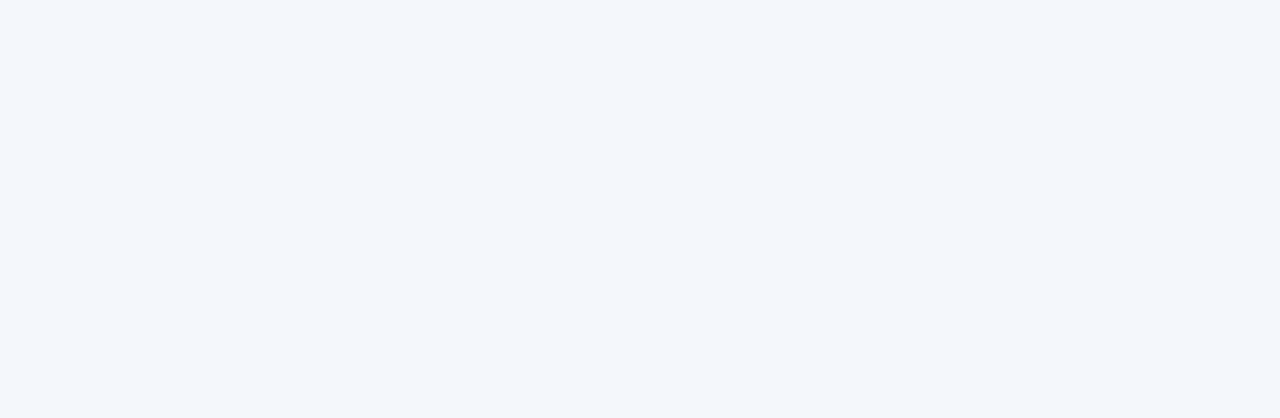
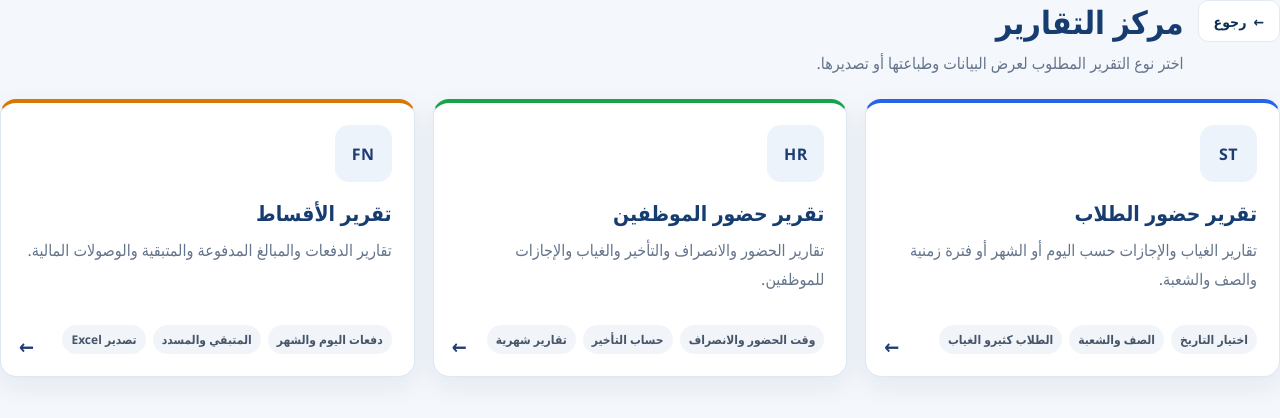
Before and after one commit to wisamnoor22-jpg/ALKufaschool, a React (Vite) app: page /reports in a window 1280 px wide. Before the commit this address had no page. Shown: the top 418 px of the page. Built offline with nearby package versions, Linux system fonts and the light colour scheme.

Commit message:
Add reports center

```diff
--- a/src/App.jsx
+++ b/src/App.jsx
@@ -12,6 +12,7 @@ import Teachers from "./pages/Teachers";
 import EmployeeProfile from "./pages/EmployeeProfile";
 import Fees from "./pages/Fees";
 import Attendance from "./pages/Attendance";
+import Reports from "./pages/Reports";
 
 import "./App.css";
 
@@ -31,6 +32,7 @@ function App() {
 
         <Route path="/fees" element={<Fees />} />
         <Route path="/attendance" element={<Attendance />} />
+        <Route path="/reports" element={<Reports />} />
       </Routes>
     </Router>
   );
--- /dev/null
+++ b/src/pages/Reports.jsx
@@ -0,0 +1,118 @@
+import { useState } from "react";
+import BackButton from "../components/common/BackButton";
+import "../styles/reports.css";
+
+const REPORT_SECTIONS = [
+  {
+    id: "student-attendance",
+    code: "ST",
+    title: "تقرير حضور الطلاب",
+    description:
+      "تقارير الغياب والإجازات حسب اليوم أو الشهر أو فترة زمنية والصف والشعبة.",
+    features: ["اختيار التاريخ", "الصف والشعبة", "الطلاب كثيرو الغياب"],
+  },
+  {
+    id: "employee-attendance",
+    code: "HR",
+    title: "تقرير حضور الموظفين",
+    description:
+      "تقارير الحضور والانصراف والتأخير والغياب والإجازات للموظفين.",
+    features: ["وقت الحضور والانصراف", "حساب التأخير", "تقارير شهرية"],
+  },
+  {
+    id: "fees",
+    code: "FN",
+    title: "تقرير الأقساط",
+    description:
+      "تقارير الدفعات والمبالغ المدفوعة والمتبقية والوصولات المالية.",
+    features: ["دفعات اليوم والشهر", "المتبقي والمسدد", "تصدير Excel"],
+  },
+];
+
+function ReportPlaceholder({ report, onBack }) {
+  return (
+    <section className="reports-workspace">
+      <header className="reports-workspace-header">
+        <button
+          type="button"
+          className="reports-inner-back"
+          onClick={onBack}
+        >
+          رجوع
+        </button>
+
+        <div>
+          <span className="reports-workspace-code">{report.code}</span>
+          <h2>{report.title}</h2>
+          <p>{report.description}</p>
+        </div>
+      </header>
+
+      <div className="reports-coming-card">
+        <strong>القسم جاهز للبدء</strong>
+        <p>
+          سنضيف الفلاتر والبيانات والطباعة والتصدير في الخطوة التالية.
+        </p>
+      </div>
+    </section>
+  );
+}
+
+export default function Reports() {
+  const [activeReport, setActiveReport] = useState("");
+
+  const selectedReport = REPORT_SECTIONS.find(
+    (report) => report.id === activeReport
+  );
+
+  return (
+    <main className="main-content reports-page" dir="rtl">
+      {!selectedReport ? (
+        <>
+          <header className="reports-page-header">
+            <BackButton />
+
+            <div>
+              <h1>مركز التقارير</h1>
+              <p>
+                اختر نوع التقرير المطلوب لعرض البيانات وطباعتها أو
+                تصديرها.
+              </p>
+            </div>
+          </header>
+
+          <section className="reports-grid">
+            {REPORT_SECTIONS.map((report) => (
+              <button
+                key={report.id}
+                type="button"
+                className={`report-card report-card-${report.id}`}
+                onClick={() => setActiveReport(report.id)}
+              >
+                <span className="report-card-code">{report.code}</span>
+
+                <div className="report-card-content">
+                  <h2>{report.title}</h2>
+                  <p>{report.description}</p>
+
+                  <div className="report-card-features">
+                    {report.features.map((feature) => (
+                      <span key={feature}>{feature}</span>
+                    ))}
+                  </div>
+                </div>
+
+                <span className="report-card-arrow">←</span>
+              </button>
+            ))}
+          </section>
+        </>
+      ) : (
+        <ReportPlaceholder
+          report={selectedReport}
+          onBack={() => setActiveReport("")}
+        />
+      )}
+    </main>
+  );
+}
--- /dev/null
+++ b/src/styles/reports.css
@@ -0,0 +1,195 @@
+.reports-page {
+  min-height: 100vh;
+  color: #1f2937;
+}
+
+.reports-page-header,
+.reports-workspace-header {
+  display: flex;
+  align-items: flex-start;
+  gap: 14px;
+  margin-bottom: 22px;
+}
+
+.reports-page-header h1,
+.reports-workspace-header h2 {
+  margin: 0;
+  color: #163c70;
+}
+
+.reports-page-header p,
+.reports-workspace-header p {
+  margin: 7px 0 0;
+  color: #64748b;
+  line-height: 1.7;
+}
+
+.reports-grid {
+  display: grid;
+  grid-template-columns: repeat(3, minmax(250px, 1fr));
+  gap: 18px;
+}
+
+.report-card {
+  position: relative;
+  min-height: 265px;
+  padding: 22px;
+  border: 1px solid #dfe7ef;
+  border-radius: 16px;
+  background: #ffffff;
+  color: #1f2937;
+  display: flex;
+  flex-direction: column;
+  align-items: flex-start;
+  text-align: right;
+  font-family: inherit;
+  cursor: pointer;
+  box-shadow: 0 9px 26px rgba(30, 60, 114, 0.08);
+  transition:
+    transform 0.2s ease,
+    border-color 0.2s ease,
+    box-shadow 0.2s ease;
+}
+
+.report-card:hover {
+  transform: translateY(-3px);
+  border-color: #91acd0;
+  box-shadow: 0 14px 32px rgba(30, 60, 114, 0.13);
+}
+
+.report-card-code,
+.reports-workspace-code {
+  width: 57px;
+  height: 57px;
+  border-radius: 14px;
+  background: #edf3fb;
+  color: #1e3c72;
+  display: inline-flex;
+  align-items: center;
+  justify-content: center;
+  font-weight: 900;
+  letter-spacing: 0.5px;
+}
+
+.report-card-content {
+  width: 100%;
+  margin-top: 17px;
+}
+
+.report-card h2 {
+  margin: 0;
+  color: #163c70;
+  font-size: 21px;
+}
+
+.report-card p {
+  min-height: 74px;
+  margin: 9px 0 15px;
+  color: #64748b;
+  line-height: 1.8;
+}
+
+.report-card-features {
+  display: flex;
+  flex-wrap: wrap;
+  gap: 7px;
+}
+
+.report-card-features span {
+  padding: 6px 9px;
+  border-radius: 999px;
+  background: #f1f5f9;
+  color: #475569;
+  font-size: 12px;
+  font-weight: 800;
+}
+
+.report-card-arrow {
+  position: absolute;
+  left: 18px;
+  bottom: 16px;
+  color: #1e3c72;
+  font-size: 20px;
+  font-weight: 900;
+}
+
+.report-card-student-attendance {
+  border-top: 4px solid #2563eb;
+}
+
+.report-card-employee-attendance {
+  border-top: 4px solid #16a34a;
+}
+
+.report-card-fees {
+  border-top: 4px solid #d97706;
+}
+
+.reports-workspace {
+  width: 100%;
+}
+
+.reports-inner-back {
+  min-height: 42px;
+  padding: 9px 15px;
+  border: 1px solid #d8e0e8;
+  border-radius: 10px;
+  background: #ffffff;
+  color: #1e3c72;
+  font-family: inherit;
+  font-weight: 800;
+  cursor: pointer;
+}
+
+.reports-workspace-header > div {
+  flex: 1;
+}
+
+.reports-workspace-code {
+  float: right;
+  margin-left: 12px;
+}
+
+.reports-coming-card {
+  min-height: 250px;
+  padding: 28px;
+  border: 1px dashed #9fb4d1;
+  border-radius: 15px;
+  background: #ffffff;
+  display: flex;
+  flex-direction: column;
+  align-items: center;
+  justify-content: center;
+  text-align: center;
+}
+
+.reports-coming-card strong {
+  color: #163c70;
+  font-size: 22px;
+}
+
+.reports-coming-card p {
+  margin: 9px 0 0;
+  color: #64748b;
+}
+
+@media (max-width: 1050px) {
+  .reports-grid {
+    grid-template-columns: repeat(2, minmax(250px, 1fr));
+  }
+}
+
+@media (max-width: 650px) {
+  .reports-grid {
+    grid-template-columns: 1fr;
+  }
+
+  .reports-page-header,
+  .reports-workspace-header {
+    flex-wrap: wrap;
+  }
+
+  .report-card {
+    min-height: 235px;
+  }
+}
```
